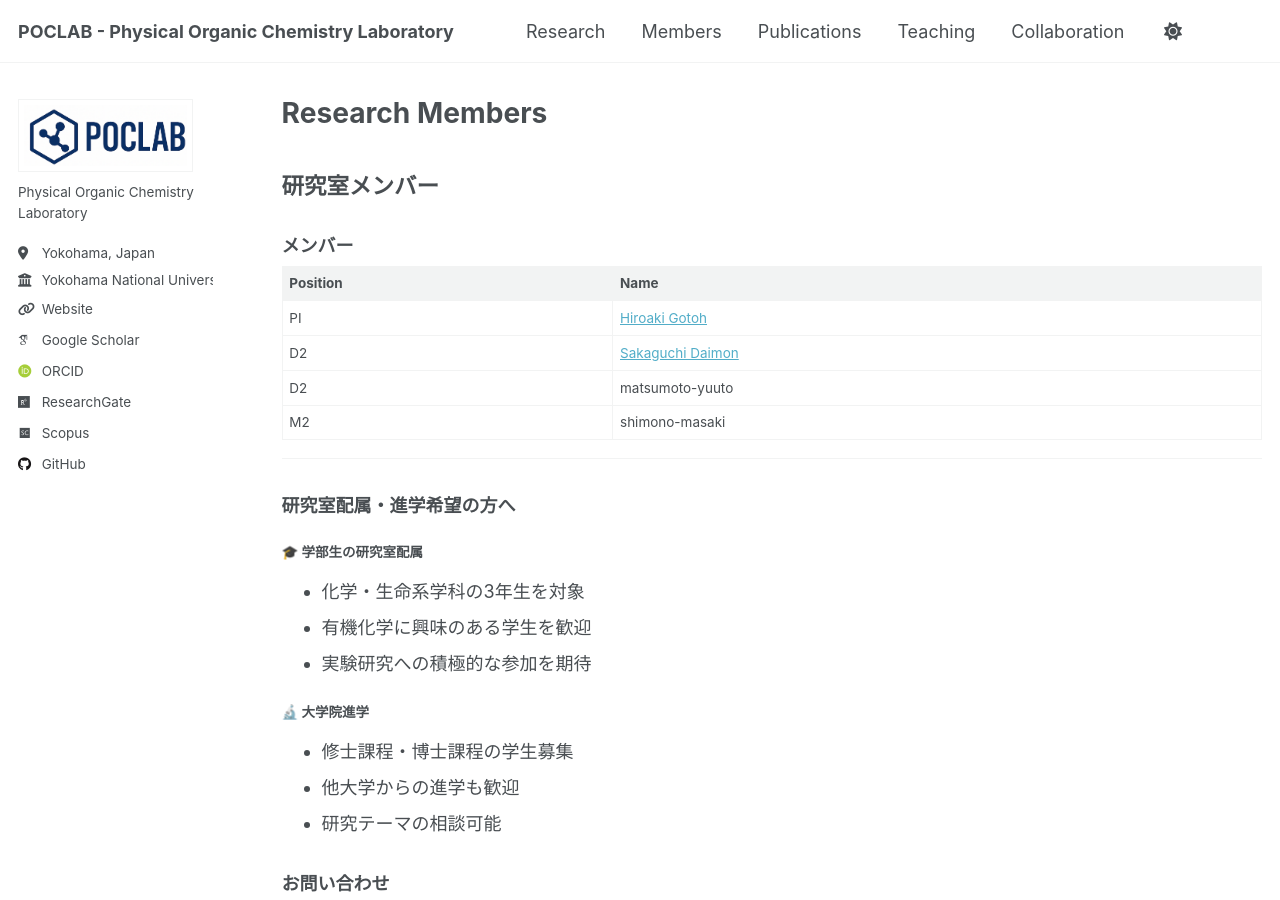
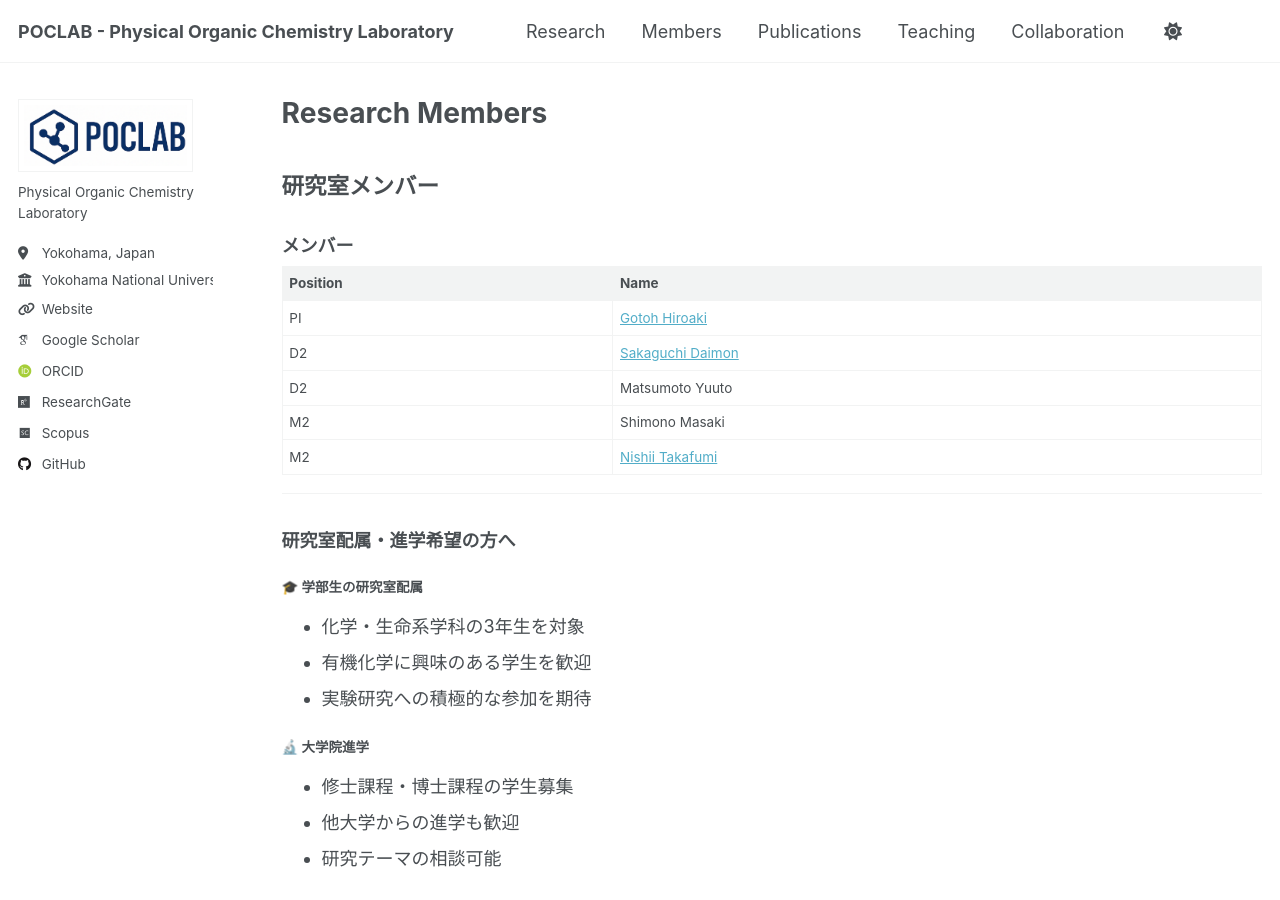
Before and after one commit to poclab-web/homepage, a Jekyll site: the page built from _pages/members.md, in a window 1280 px wide and 900 px high. Built offline with Jekyll 4.4.1, drawn with Linux system fonts in a browser that asks for light colours; some web fonts are replaced; a script that is not in the unit is left out.

```diff
--- a/_pages/members.md
+++ b/_pages/members.md
@@ -10,10 +10,11 @@ author_profile: true
 
 | Position| Name |
 |------|------|
-| PI | [Hiroaki Gotoh]({{ "/members/gotoh-hiroaki/" | relative_url }}) |
+| PI | [Gotoh Hiroaki]({{ "/members/gotoh-hiroaki/" | relative_url }}) |
 | D2 | [Sakaguchi Daimon]({{ "/members/sakaguchi-daimon/" | relative_url }}) |
-| D2| matsumoto-yuuto |
-| M2 | shimono-masaki |
+| D2| Matsumoto Yuuto |
+| M2 | Shimono Masaki |
+| M2 | [Nishii Takafumi]({{ "/members/nishii-takafumi/" | relative_url }})|
 
 ---
 
```
Also changed, not shown: _members/nishii-takafumi.md (renamed from _members/hiroya-mukai.md, +2 -2 lines), _members/takafumi-nishii.md (deleted, +0 -19 lines), _portfolio/01_antioxidant-sar-ml.md (+1 -1 lines).
